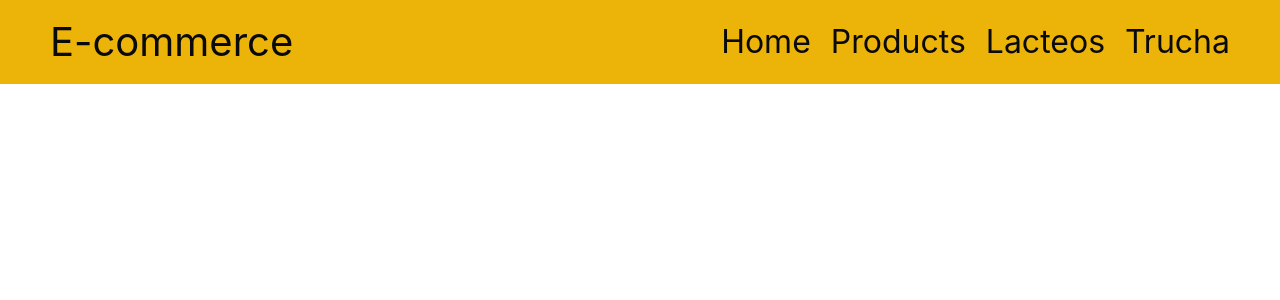
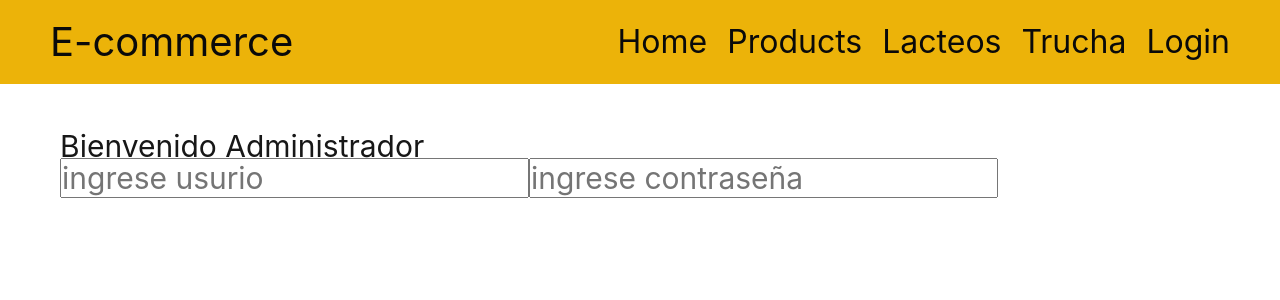
Before and after one commit to Jeffcar1993/e-commerce, a React (Vite) app: page /login in a window 1280 px wide. Shown: the top 300 px of the page. Built offline with nearby package versions, Linux system fonts and the light colour scheme.

Commit message:
ADD componente login y config de firebase

```diff
--- a/package.json
+++ b/package.json
@@ -10,6 +10,7 @@
     "preview": "vite preview"
   },
   "dependencies": {
+    "firebase": "^11.3.0",
     "react": "^19.0.0",
     "react-dom": "^19.0.0",
     "react-router-dom": "^7.1.5"
--- a/src/App.tsx
+++ b/src/App.tsx
@@ -5,6 +5,7 @@ import Home from "./Components/Home";
 import Products from "./Components/Products";
 import Lacteos from "./Components/Lacteos";
 import Trucha from "./Components/Trucha";
+import Login from "./Components/Login";
 
 function App() {
 
@@ -21,6 +22,7 @@ function App() {
             <Route path="/products" element={ <Products />}/>
             <Route path="/lacteos" element={ <Lacteos />} />
             <Route path="/trucha" element={ <Trucha />} />
+            <Route path="/login" element={ <Login />} />
           </Routes>
       </div>
     </BrowserRouter>
--- /dev/null
+++ b/src/Components/Login/Login.tsx
@@ -0,0 +1,19 @@
+
+
+const Login = () => {
+  return (
+    <div>
+        <h1>Bienvenido Administrador</h1>
+        <input
+            type="text"
+            placeholder="ingrese usurio"
+        />
+        <input
+            type="text"
+            placeholder="ingrese contraseña"
+        />
+    </div>
+  )
+}
+
+export default Login
--- /dev/null
+++ b/src/Components/Login/index.ts
@@ -0,0 +1,2 @@
+export { default } from "./Login";
+export * from "./Login";
--- a/src/Components/Navbar/Navbar.tsx
+++ b/src/Components/Navbar/Navbar.tsx
@@ -8,6 +8,7 @@ const Navbar = () => {
         <Link className={styles.navbar_lista} to="/products">Products</Link>
         <Link className={styles.navbar_lista} to="/lacteos">Lacteos</Link>
         <Link className={styles.navbar_lista} to="/trucha">Trucha</Link>
+        <Link className={styles.navbar_lista} to="/login">Login</Link>
     </nav>
   )
 }
```
Also changed, not shown: src/Components/firebase/config.js (added, +19 -0 lines), src/Components/Login/Login.module.css (added), 1 other file (tests, documents, lock files or other folders).
